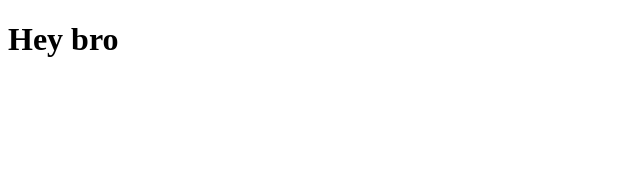
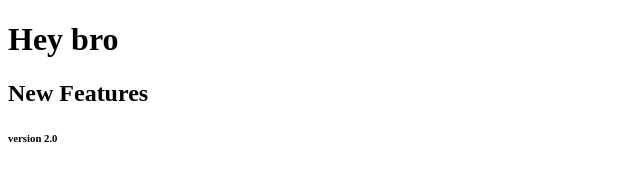
Before and after one commit to mominul-islam45/local-code, a plain HTML site: page index.html in a window 1280 px wide. Shown: the whole page, without its empty margins (0-640 px from the left). Drawn offline with Linux system fonts and the light colour scheme.

Commit message:
features added

```diff
--- a/index.html
+++ b/index.html
@@ -7,5 +7,7 @@
 </head>
 <body>
     <h1>Hey bro</h1>
+    <h2>New Features</h2>
+    <h6>version 2.0</h6>
 </body>
 </html>
```
